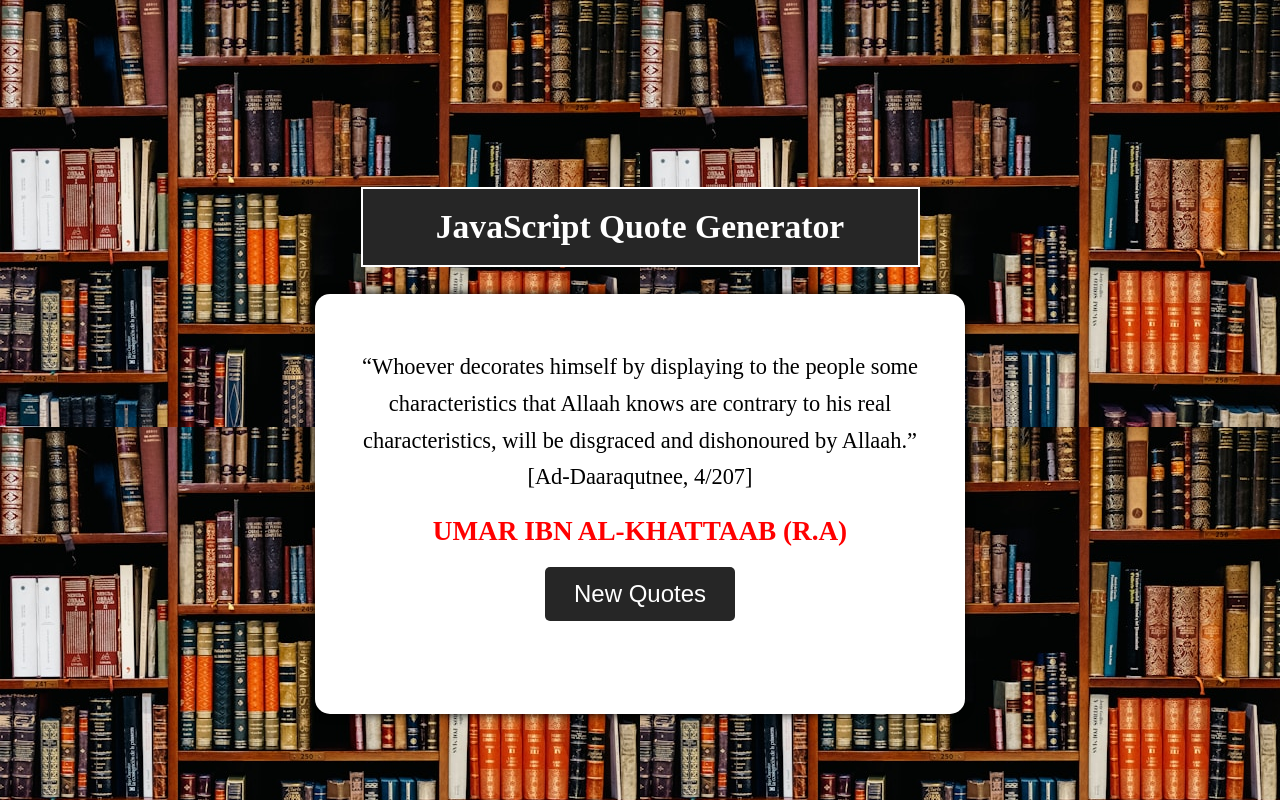
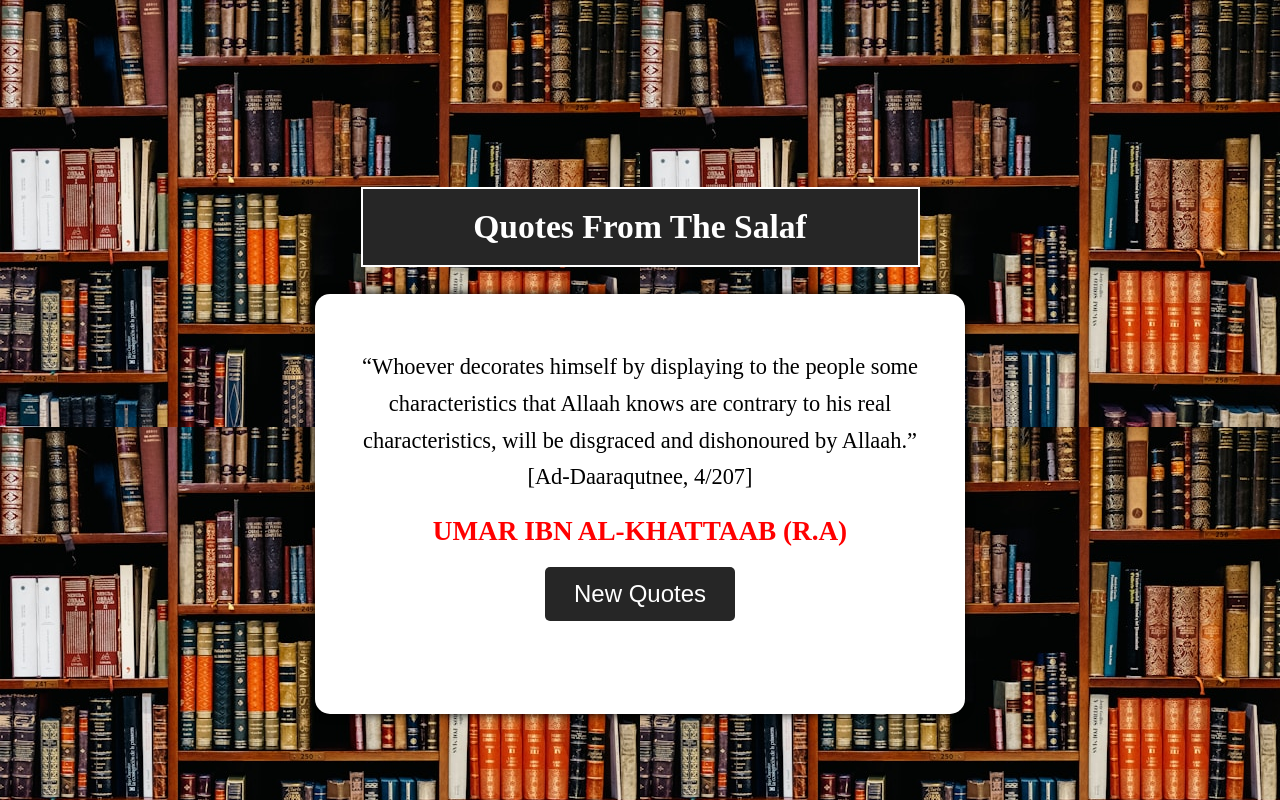
Before and after one commit to abubakar1010/quote_generator, a plain HTML site: page index.html in a window 1280 px wide. Drawn offline with Linux system fonts and the light colour scheme.

Commit message:
add more information

```diff
--- a/index.html
+++ b/index.html
@@ -12,7 +12,7 @@
 
     <section class="container">
         <div class="header">
-            <h2>JavaScript Quote Generator</h2>
+            <h2>Quotes From The Salaf</h2>
         </div>
 
         <div class="main-content">
```
